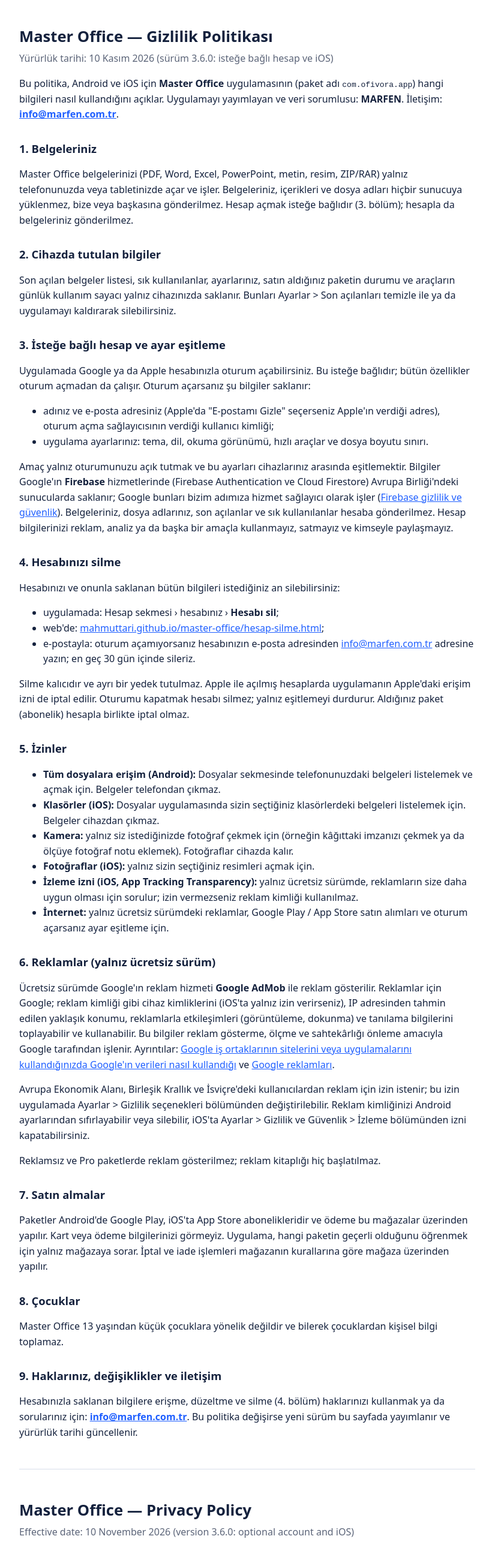
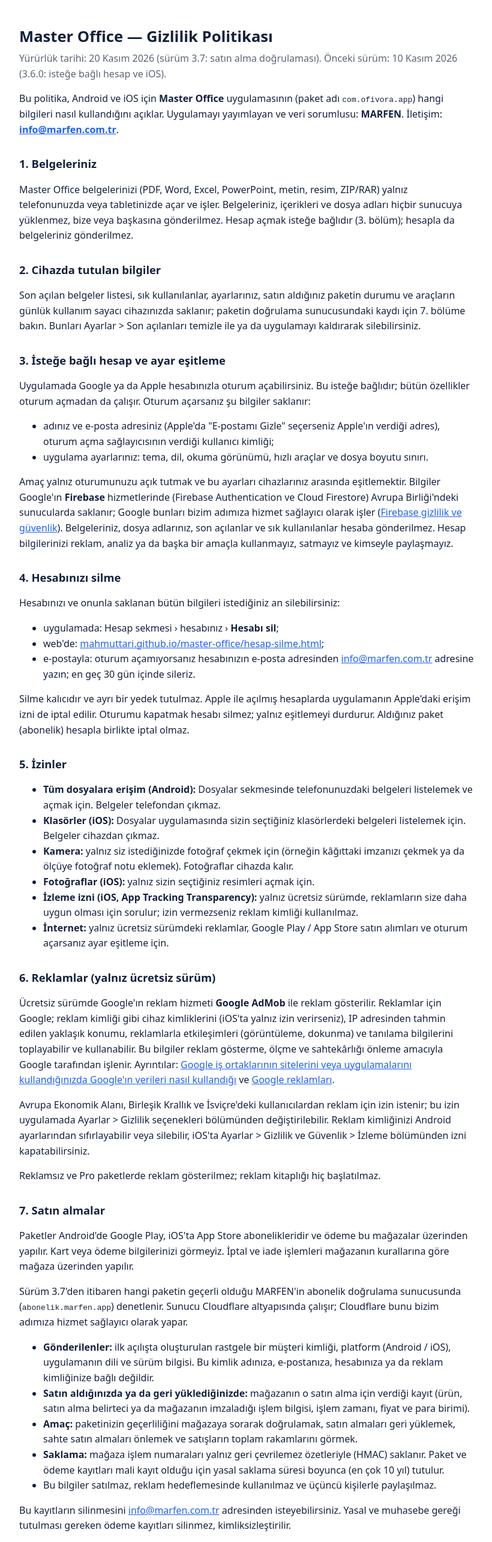
Before and after one commit to mahmuttari/mahmuttari.github.io, a plain HTML site: page master-office/gizlilik.html in a window 1280 px wide. Shown: the top 2571 px of the page at 60% size, without its empty margins (228-1048 px from the left). Drawn offline with Linux system fonts and the light colour scheme.

Commit message:
Master Office gizlilik politikası: 3.7 satın alma doğrulaması (§2, §7; TR ve EN)
Co-Authored-By: Claude Opus 5.5 <noreply@anthropic.com>
Claude-Session: https://claude.ai/code/session_01LeCPYXTbQN7G5zMBnw99aT

```diff
--- a/master-office/gizlilik.html
+++ b/master-office/gizlilik.html
@@ -18,7 +18,7 @@
 <body>
 
 <h1>Master Office — Gizlilik Politikası</h1>
-<p class="date">Yürürlük tarihi: 10 Kasım 2026 (sürüm 3.6.0: isteğe bağlı hesap ve iOS)</p>
+<p class="date">Yürürlük tarihi: 20 Kasım 2026 (sürüm 3.7: satın alma doğrulaması). Önceki sürüm: 10 Kasım 2026 (3.6.0: isteğe bağlı hesap ve iOS).</p>
 
 <p>Bu politika, Android ve iOS için <strong>Master Office</strong> uygulamasının (paket adı <code>com.ofivora.app</code>) hangi bilgileri nasıl kullandığını açıklar. Uygulamayı yayımlayan ve veri sorumlusu: <strong>MARFEN</strong>. İletişim: <strong><a href="mailto:info@marfen.com.tr">info@marfen.com.tr</a></strong>.</p>
 
@@ -26,7 +26,7 @@
 <p>Master Office belgelerinizi (PDF, Word, Excel, PowerPoint, metin, resim, ZIP/RAR) yalnız telefonunuzda veya tabletinizde açar ve işler. Belgeleriniz, içerikleri ve dosya adları hiçbir sunucuya yüklenmez, bize veya başkasına gönderilmez. Hesap açmak isteğe bağlıdır (3. bölüm); hesapla da belgeleriniz gönderilmez.</p>
 
 <h2>2. Cihazda tutulan bilgiler</h2>
-<p>Son açılan belgeler listesi, sık kullanılanlar, ayarlarınız, satın aldığınız paketin durumu ve araçların günlük kullanım sayacı yalnız cihazınızda saklanır. Bunları Ayarlar &gt; Son açılanları temizle ile ya da uygulamayı kaldırarak silebilirsiniz.</p>
+<p>Son açılan belgeler listesi, sık kullanılanlar, ayarlarınız, satın aldığınız paketin durumu ve araçların günlük kullanım sayacı cihazınızda saklanır; paketin doğrulama sunucusundaki kaydı için 7. bölüme bakın. Bunları Ayarlar &gt; Son açılanları temizle ile ya da uygulamayı kaldırarak silebilirsiniz.</p>
 
 <h2>3. İsteğe bağlı hesap ve ayar eşitleme</h2>
 <p>Uygulamada Google ya da Apple hesabınızla oturum açabilirsiniz. Bu isteğe bağlıdır; bütün özellikler oturum açmadan da çalışır. Oturum açarsanız şu bilgiler saklanır:</p>
@@ -61,7 +61,16 @@
 <p>Reklamsız ve Pro paketlerde reklam gösterilmez; reklam kitaplığı hiç başlatılmaz.</p>
 
 <h2>7. Satın almalar</h2>
-<p>Paketler Android'de Google Play, iOS'ta App Store abonelikleridir ve ödeme bu mağazalar üzerinden yapılır. Kart veya ödeme bilgilerinizi görmeyiz. Uygulama, hangi paketin geçerli olduğunu öğrenmek için yalnız mağazaya sorar. İptal ve iade işlemleri mağazanın kurallarına göre mağaza üzerinden yapılır.</p>
+<p>Paketler Android'de Google Play, iOS'ta App Store abonelikleridir ve ödeme bu mağazalar üzerinden yapılır. Kart veya ödeme bilgilerinizi görmeyiz. İptal ve iade işlemleri mağazanın kurallarına göre mağaza üzerinden yapılır.</p>
+<p>Sürüm 3.7'den itibaren hangi paketin geçerli olduğu MARFEN'in abonelik doğrulama sunucusunda (<code>abonelik.marfen.app</code>) denetlenir. Sunucu Cloudflare altyapısında çalışır; Cloudflare bunu bizim adımıza hizmet sağlayıcı olarak yapar.</p>
+<ul>
+  <li><strong>Gönderilenler:</strong> ilk açılışta oluşturulan rastgele bir müşteri kimliği, platform (Android / iOS), uygulamanın dili ve sürüm bilgisi. Bu kimlik adınıza, e-postanıza, hesabınıza ya da reklam kimliğinize bağlı değildir.</li>
+  <li><strong>Satın aldığınızda ya da geri yüklediğinizde:</strong> mağazanın o satın alma için verdiği kayıt (ürün, satın alma belirteci ya da mağazanın imzaladığı işlem bilgisi, işlem zamanı, fiyat ve para birimi).</li>
+  <li><strong>Amaç:</strong> paketinizin geçerliliğini mağazaya sorarak doğrulamak, satın almaları geri yüklemek, sahte satın almaları önlemek ve satışların toplam rakamlarını görmek.</li>
+  <li><strong>Saklama:</strong> mağaza işlem numaraları yalnız geri çevrilemez özetleriyle (HMAC) saklanır. Paket ve ödeme kayıtları mali kayıt olduğu için yasal saklama süresi boyunca (en çok 10 yıl) tutulur.</li>
+  <li>Bu bilgiler satılmaz, reklam hedeflemesinde kullanılmaz ve üçüncü kişilerle paylaşılmaz.</li>
+</ul>
+<p>Bu kayıtların silinmesini <a href="mailto:info@marfen.com.tr">info@marfen.com.tr</a> adresinden isteyebilirsiniz. Yasal ve muhasebe gereği tutulması gereken ödeme kayıtları silinmez, kimliksizleştirilir.</p>
 
 <h2>8. Çocuklar</h2>
 <p>Master Office 13 yaşından küçük çocuklara yönelik değildir ve bilerek çocuklardan kişisel bilgi toplamaz.</p>
@@ -72,7 +81,7 @@
 <hr>
 
 <h1 lang="en">Master Office — Privacy Policy</h1>
-<p class="date" lang="en">Effective date: 10 November 2026 (version 3.6.0: optional account and iOS)</p>
+<p class="date" lang="en">Effective date: 20 November 2026 (version 3.7: purchase verification). Previous version: 10 November 2026 (3.6.0: optional account and iOS).</p>
 <div lang="en">
 <p>This policy explains what information the Android and iOS app <strong>Master Office</strong> (package name <code>com.ofivora.app</code>) uses and how. Publisher and data controller: <strong>MARFEN</strong>. Contact: <strong><a href="mailto:info@marfen.com.tr">info@marfen.com.tr</a></strong>.</p>
 
@@ -80,7 +89,7 @@
 <p>Master Office opens and processes your documents (PDF, Word, Excel, PowerPoint, text, pictures, ZIP/RAR) only on your phone or tablet. Your documents, their contents and their file names are never uploaded to any server and are never sent to us or anyone else. Creating an account is optional (section 3); with an account, too, your documents are never sent.</p>
 
 <h2>2. Information kept on the device</h2>
-<p>The list of recent documents, favourites, your settings, the state of the package you bought and the daily use counter of the tools are stored only on your device. You can delete them with Settings &gt; Clear recent documents or by uninstalling the app.</p>
+<p>The list of recent documents, favourites, your settings, the state of the package you bought and the daily use counter of the tools are stored on your device; for the record of your package on the verification server, see section 7. You can delete them with Settings &gt; Clear recent documents or by uninstalling the app.</p>
 
 <h2>3. Optional account and settings sync</h2>
 <p>You can sign in in the app with your Google or Apple account. This is optional; every feature works without it. If you sign in, the following is stored:</p>
@@ -115,7 +124,16 @@
 <p>The Ad-free and Pro packages show no ads; the ads library is not even started.</p>
 
 <h2>7. Purchases</h2>
-<p>Packages are Google Play subscriptions on Android and App Store subscriptions on iOS, and payment is made through these stores. We never see your card or payment details. The app only asks the store which package is active. Cancellations and refunds are handled by the store under its rules.</p>
+<p>Packages are Google Play subscriptions on Android and App Store subscriptions on iOS, and payment is made through these stores. We never see your card or payment details. Cancellations and refunds are handled by the store under its rules.</p>
+<p>From version 3.7, which package is active is checked on MARFEN's subscription verification server (<code>abonelik.marfen.app</code>). The server runs on Cloudflare's infrastructure; Cloudflare does this on our behalf as a service provider.</p>
+<ul>
+  <li><strong>What is sent:</strong> a random customer ID created on first launch, the platform (Android / iOS), the app's language and version information. This ID is not tied to your name, email, account or advertising ID.</li>
+  <li><strong>When you buy or restore:</strong> the record the store gives for that purchase (product, purchase token or the store's signed transaction, purchase time, price and currency).</li>
+  <li><strong>Purpose:</strong> to verify with the store that your package is valid, to restore purchases, to prevent fraudulent purchases and to see total sales figures.</li>
+  <li><strong>Retention:</strong> store transaction numbers are kept only as irreversible digests (HMAC). Package and payment records are financial records and are kept for the legal retention period (up to 10 years).</li>
+  <li>This information is not sold, not used for ad targeting and not shared with third parties.</li>
+</ul>
+<p>You can ask for these records to be deleted at <a href="mailto:info@marfen.com.tr">info@marfen.com.tr</a>. Payment records that must be kept for legal and accounting reasons are not deleted but de-identified.</p>
 
 <h2>8. Children</h2>
 <p>Master Office is not directed at children under 13 and does not knowingly collect personal information from children.</p>
```
